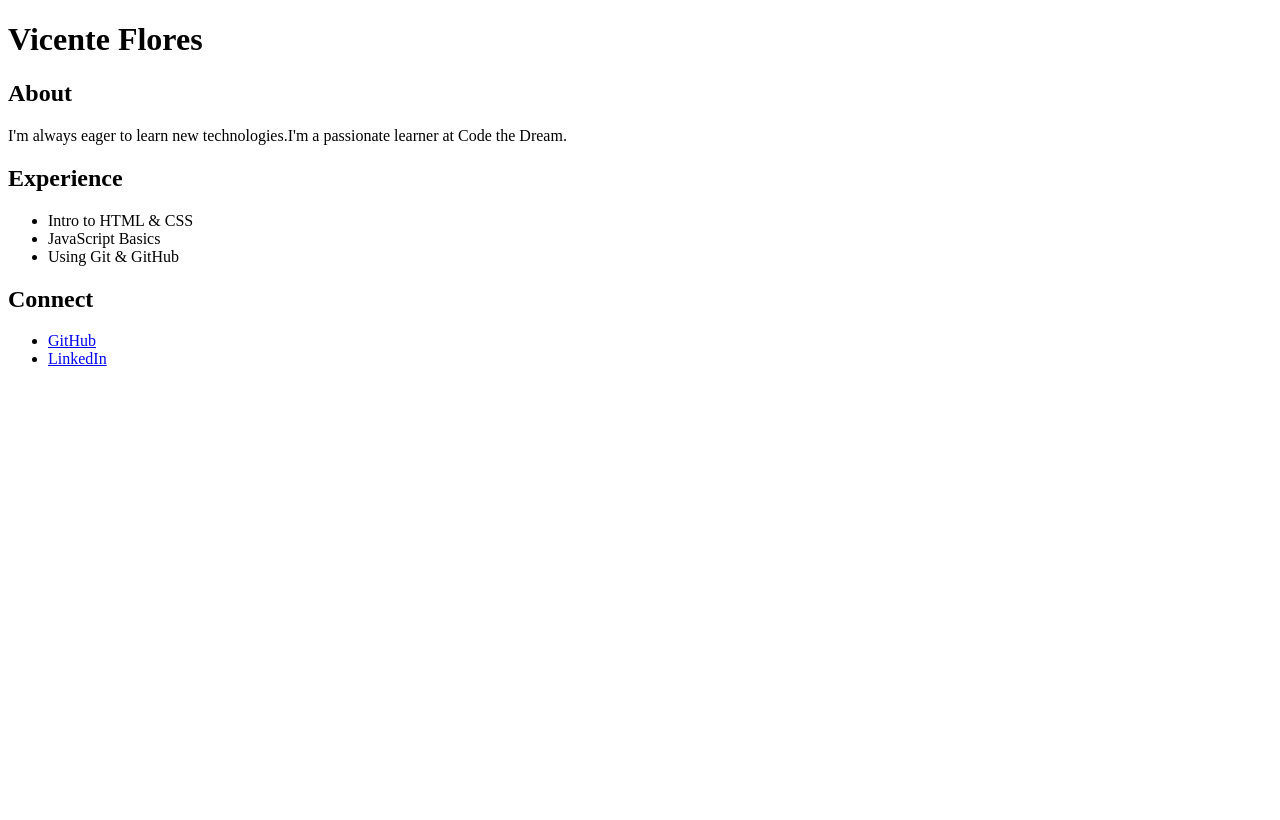
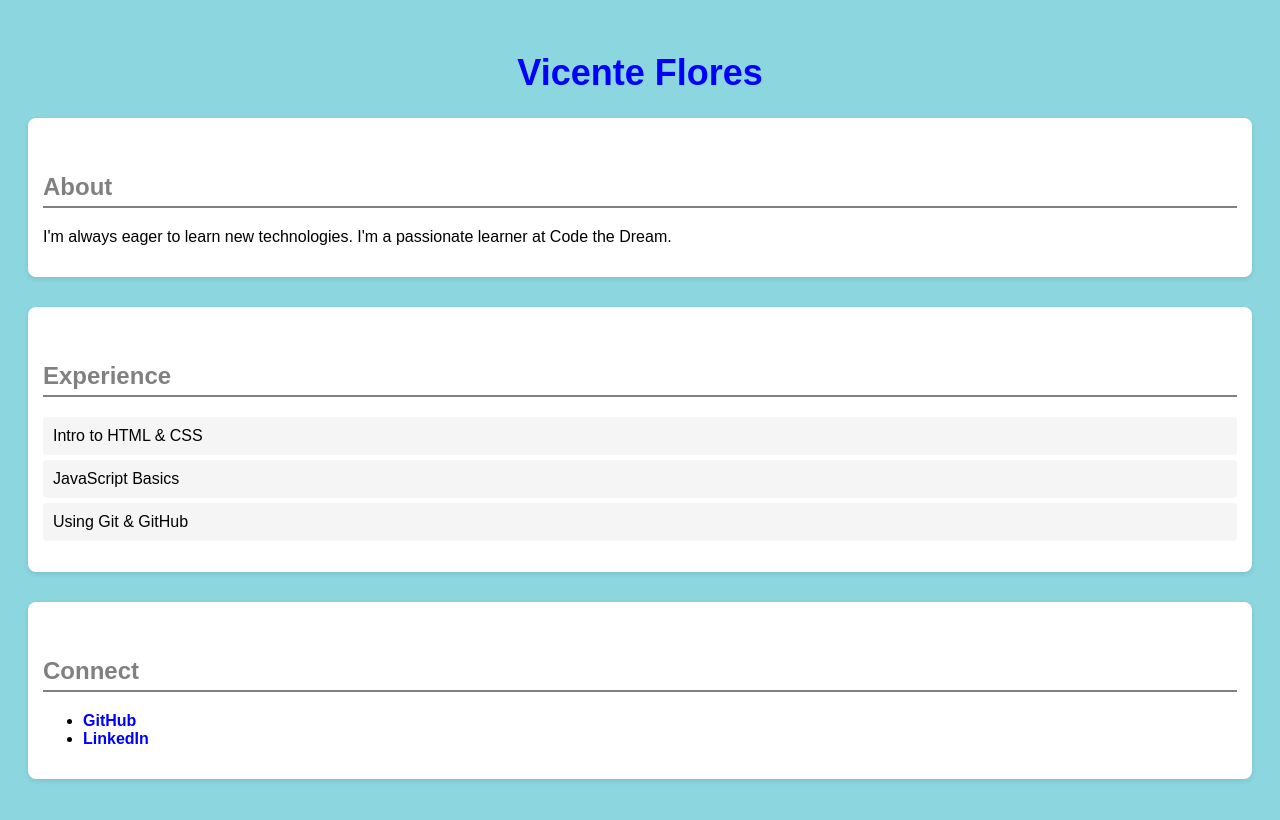
Before and after one commit to Vicentefg10/Vicente-Flores-Kepler, a plain HTML site: page Index.html in a window 1280 px wide. Drawn offline with Linux system fonts and the light colour scheme.

Commit message:
styling added

```diff
--- a/Index.html
+++ b/Index.html
@@ -5,6 +5,7 @@
     <meta name="viewport" content="width=device-width, initial-scale=1.0" />
     <meta name="description" content="Vicente Flores Portfolio page" />
     <title>Vicente Flores Portfolio</title>
+    <link rel="stylesheet" href="css/Index.css" />
   </head>
   <body>
     <h1>Vicente Flores</h1>
@@ -12,7 +13,7 @@
     <section id="About">
       <h2>About</h2>
       <p>
-        I'm always eager to learn new technologies.I'm a passionate learner at
+        I'm always eager to learn new technologies. I'm a passionate learner at
         Code the Dream.
       </p>
     </section>
@@ -33,7 +34,9 @@
           <a href="https://github.com/Vicentefg10" target="_blank">GitHub</a>
         </li>
         <li>
-          <a href="https:www.linkedin.com/in/vicente-f-188a9563" target="_blank"
+          <a
+            href="https://www.linkedin.com/in/vicente-f-188a9563"
+            target="_blank"
             >LinkedIn</a
           >
         </li>
--- /dev/null
+++ b/css/Index.css
@@ -0,0 +1,56 @@
+/* Style the body */
+body {
+  background-color: rgb(140, 214, 223);
+  color: black;
+  font-family: Arial, Helvetica, sans-serif;
+  padding: 20px;
+}
+
+/* Headings */
+h1 {
+  color: blue;
+  font-size: 36px;
+  font-weight: bold;
+  text-align: center;
+}
+
+h2 {
+  color: gray;
+  font-size: 24px;
+  border-bottom: 2px solid gray;
+  padding-bottom: 5px;
+  margin-top: 40px;
+}
+
+/* Sections */
+section {
+  margin-bottom: 30px;
+  padding: 15px;
+  background-color: white;
+  border-radius: 8px;
+  box-shadow: 0 2px 5px rgba(0, 0, 0, 0.1);
+}
+
+/* Experience list */
+#Experience ul {
+  list-style: none;
+  padding: 0;
+}
+
+#Experience li {
+  background-color: whitesmoke;
+  padding: 10px;
+  margin: 5px 0;
+  border-radius: 4px;
+}
+
+/* Connect links */
+#Connect a {
+  color: blue;
+  text-decoration: none;
+  font-weight: bold;
+}
+
+#Connect a:hover {
+  text-decoration: underline;
+}
```
